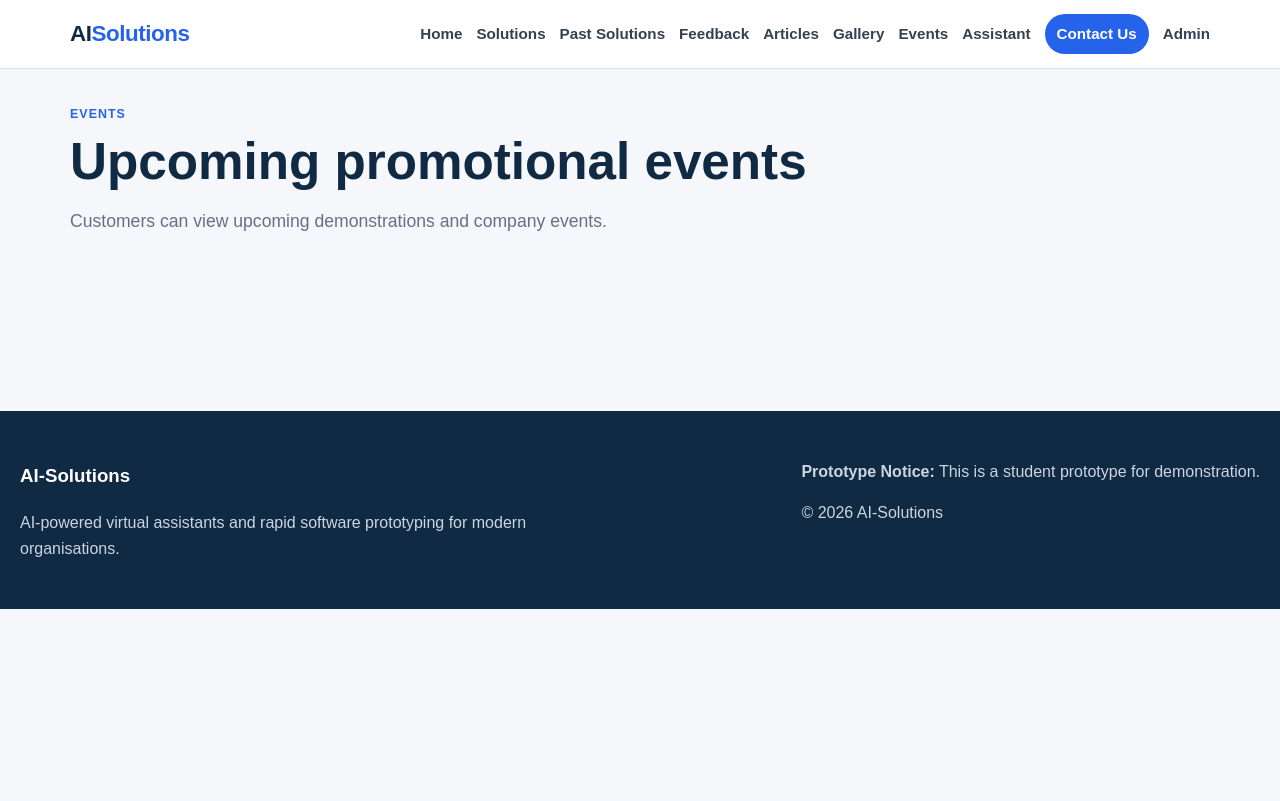
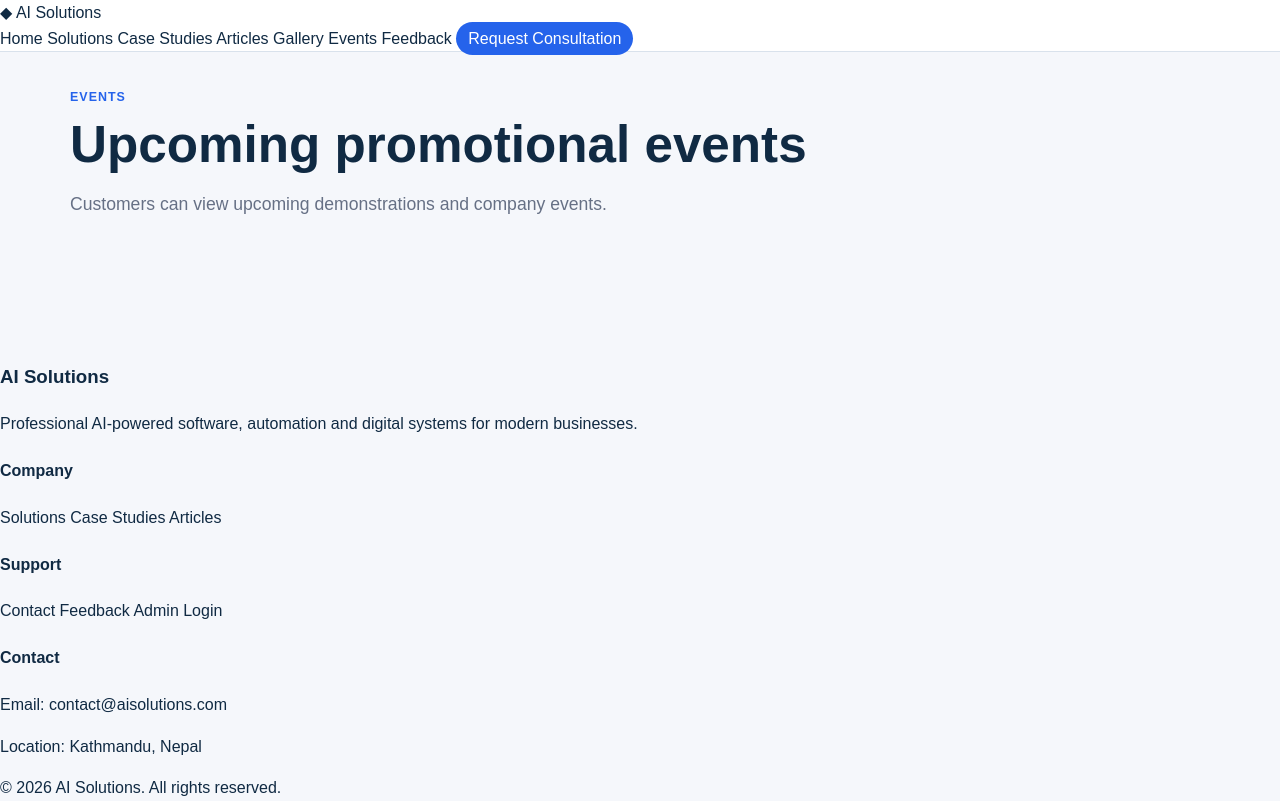
Before and after one commit to sakar747/ai-solutions-website, a Django app: template website/templates/website/events.html in a window 1280 px wide. Before the commit the page ends 609 px from the top, so only its background shows below. Run offline with Django 5.2, Linux system fonts and the light colour scheme; the template is opened without the code that fills it, so the values that code supplies are empty.

Commit message:
Update base.html

```diff
--- a/website/templates/website/base.html
+++ b/website/templates/website/base.html
@@ -3,53 +3,77 @@
 <html lang="en">
 <head>
     <meta charset="UTF-8">
+    <title>AI Solutions | Intelligent Business Software</title>
     <meta name="viewport" content="width=device-width, initial-scale=1.0">
-  <title>{% block title %}AI-Solutions{% endblock %}</title>
-  <link rel="stylesheet" href="{% static 'website/css/style.css' %}">
+
+    <link rel="stylesheet" href="{% static 'css/style.css' %}">
 </head>
 <body>
+
 <header class="site-header">
-  <nav class="navbar">
-    <a href="{% url 'home' %}" class="brand">AI<span>Solutions</span></a>
-    <button class="menu-toggle" id="menuToggle">☰</button>
-    <div class="nav-links" id="navLinks">
+    <div class="container nav-wrapper">
+        <a href="{% url 'home' %}" class="logo">
+            <span class="logo-icon">◆</span>
+            AI Solutions
+        </a>
+
+        <nav class="nav-menu">
             <a href="{% url 'home' %}">Home</a>
             <a href="{% url 'solutions' %}">Solutions</a>
-      <a href="{% url 'case_studies' %}">Past Solutions</a>
-      <a href="{% url 'feedback' %}">Feedback</a>
+            <a href="{% url 'case_studies' %}">Case Studies</a>
             <a href="{% url 'articles' %}">Articles</a>
             <a href="{% url 'gallery' %}">Gallery</a>
             <a href="{% url 'events' %}">Events</a>
-      <a href="{% url 'assistant' %}">Assistant</a>
-      <a href="{% url 'contact' %}" class="nav-cta">Contact Us</a>
-      <a href="{% url 'admin_login' %}">Admin</a>
+            <a href="{% url 'feedback' %}">Feedback</a>
+            <a href="{% url 'contact' %}" class="nav-cta">Request Consultation</a>
+        </nav>
     </div>
-  </nav>
 </header>
 
+<main>
     {% if messages %}
-  <div class="messages">
+        <div class="container messages">
             {% for message in messages %}
                 <div class="message {{ message.tags }}">{{ message }}</div>
             {% endfor %}
         </div>
     {% endif %}
 
-<main>
     {% block content %}{% endblock %}
 </main>
 
-<footer class="footer">
+<footer class="site-footer">
+    <div class="container footer-grid">
         <div>
-    <h3>AI-Solutions</h3>
-    <p>AI-powered virtual assistants and rapid software prototyping for modern organisations.</p>
+            <h3>AI Solutions</h3>
+            <p>Professional AI-powered software, automation and digital systems for modern businesses.</p>
         </div>
+
         <div>
-    <p><strong>Prototype Notice:</strong> This is a student prototype for demonstration.</p>
-    <p>© 2026 AI-Solutions</p>
+            <h4>Company</h4>
+            <a href="{% url 'solutions' %}">Solutions</a>
+            <a href="{% url 'case_studies' %}">Case Studies</a>
+            <a href="{% url 'articles' %}">Articles</a>
+        </div>
+
+        <div>
+            <h4>Support</h4>
+            <a href="{% url 'contact' %}">Contact</a>
+            <a href="{% url 'feedback' %}">Feedback</a>
+            <a href="{% url 'admin_login' %}">Admin Login</a>
+        </div>
+
+        <div>
+            <h4>Contact</h4>
+            <p>Email: contact@aisolutions.com</p>
+            <p>Location: Kathmandu, Nepal</p>
+        </div>
+    </div>
+
+    <div class="footer-bottom">
+        © 2026 AI Solutions. All rights reserved.
     </div>
 </footer>
-<script src="{% static 'website/js/main.js' %}"></script>
-{% block scripts %}{% endblock %}
+
 </body>
 </html>
```
Lines whose indentation alone changed are shown as unchanged.
